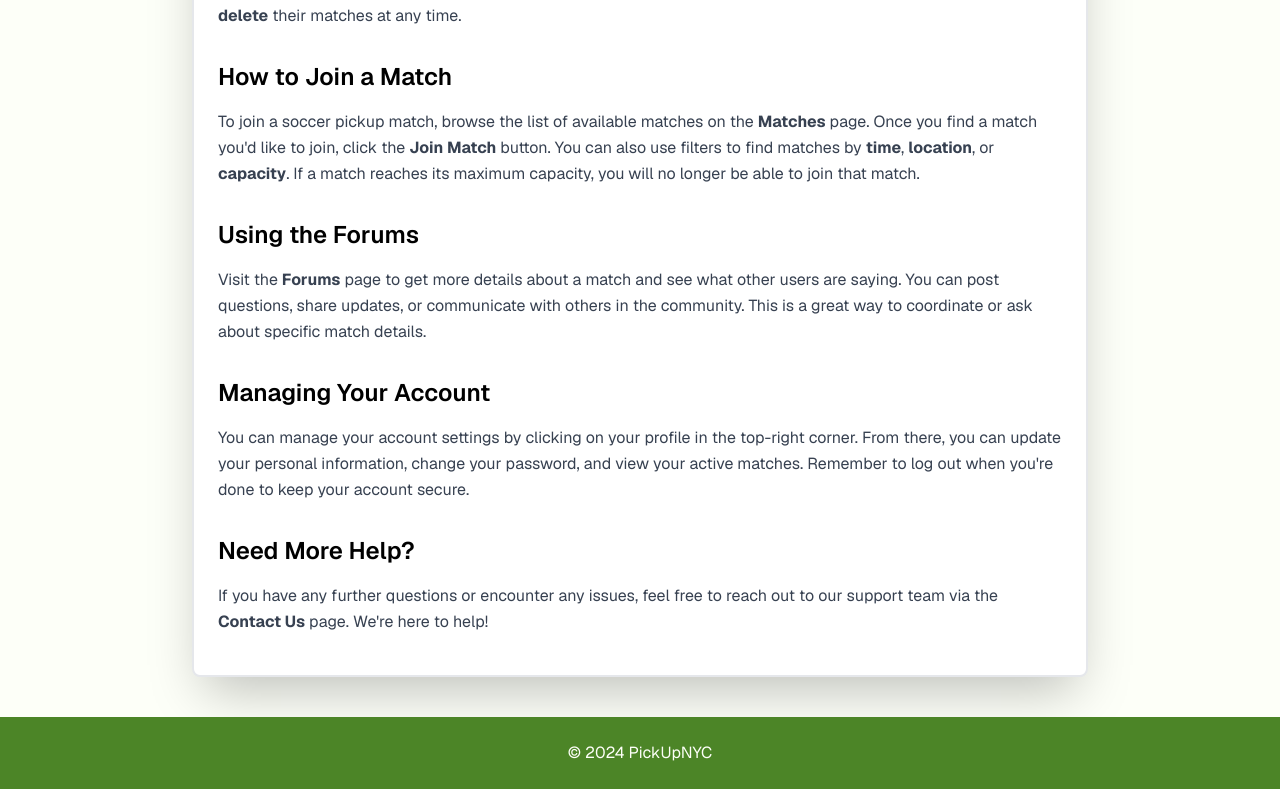
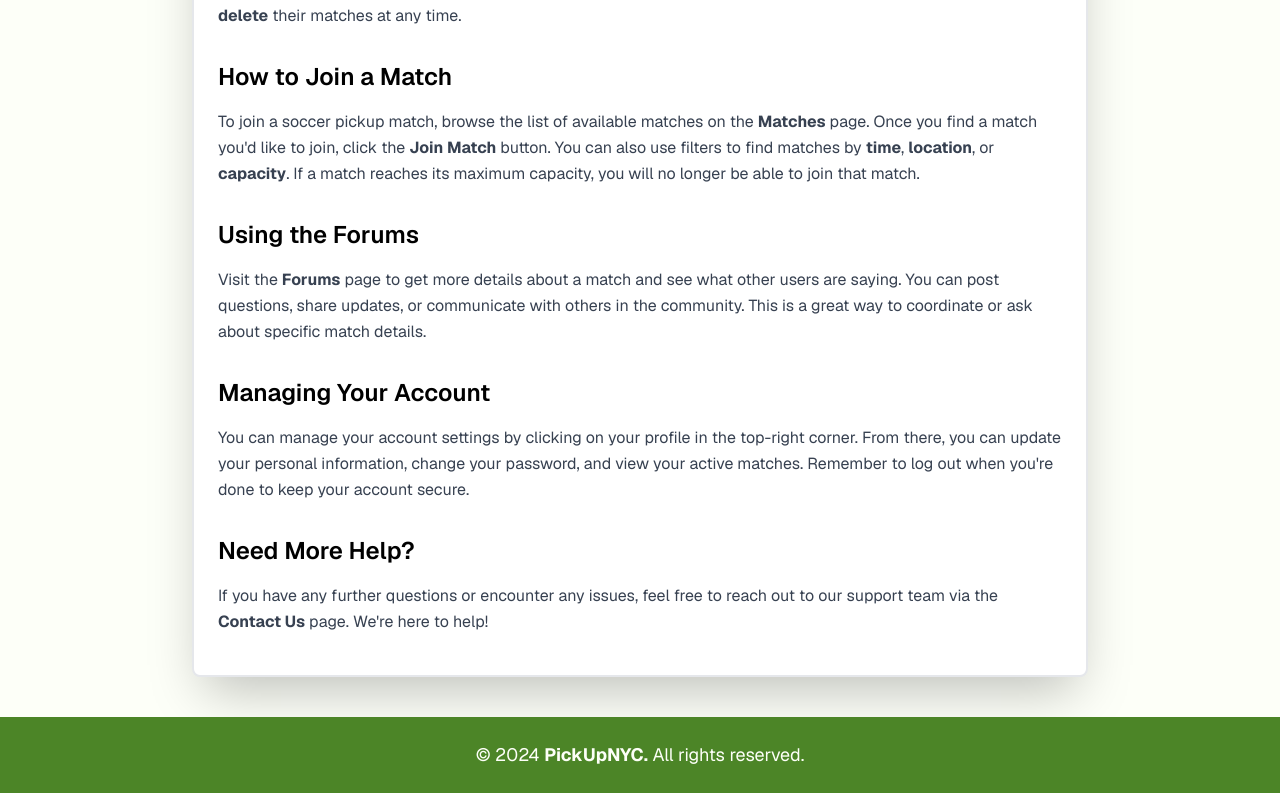
Before and after one commit to pickupnyc/pickupnyc, a React (Vite) app in the folder client/: page /help in a window 1280 px wide. Shown: the part 353-1146 px from the top of the page. Built offline with nearby package versions, Linux system fonts and the light colour scheme; no server answers.

Commit message:
Update footer styling

```diff
--- a/client/src/components/Footer.jsx
+++ b/client/src/components/Footer.jsx
@@ -1,7 +1,9 @@
 function Footer() {
     return (
         <footer className="bg-darkGreen py-6 text-center">
-            <p className="text-offWhite">&copy; 2024 PickUpNYC</p>
+            <p className="text-offWhite text-sm md:text-base lg:text-lg">
+                &copy; 2024 <strong>PickUpNYC.</strong> All rights reserved.
+            </p>
         </footer>
     );
 }
```
